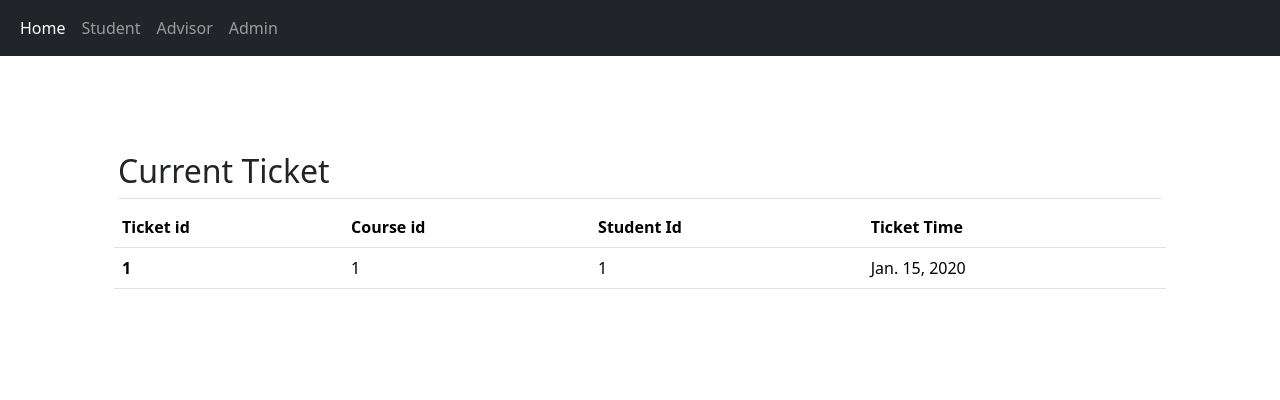
After one commit to hrcheung/KhouryCourseRegistration, a Django app: page /advisor_approve in a window 1280 px wide. The commit adds this page. Shown: the top 400 px of the page. Run offline with Django 4.2, Linux system fonts and the light colour scheme; tables that the repository leaves empty hold one stand-in row (values such as "Sample post"); some libraries are stand-ins or nearby versions.

Commit message:
show register tickets

```diff
--- /dev/null
+++ b/dbapp/api/advisorTicket.py
@@ -0,0 +1,13 @@
+from django.db import connection
+
+from dbapp.api.studentCRUD import dictfetchall
+
+def getTickets(): #this function will return all tickets
+    context = {}
+    cursor = connection.cursor()
+
+    SQL = "SELECT * FROM Registration_Ticket"
+    cursor.execute(SQL)
+    res = dictfetchall(cursor)
+    context["tickets"] = res
+    return context
--- a/dbapp/views.py
+++ b/dbapp/views.py
@@ -1,9 +1,12 @@
 from django.shortcuts import render, redirect
 from django.views.generic import TemplateView
+
+from dbapp.api.advisorTicket import getTickets
 
 from .api.class_detail import get_all_class
 from .models import Visitor
 from .api.studentCRUD import getRegisterClass, get_course_info
+
 
 
 # Create your views here.
@@ -44,3 +47,7 @@ def getRegistStudent(request, nuid):
 def get_course_detal(request, course_id):
     context = get_course_info(course_id)
     return render(request, 'course_detail.html', context)
+
+def getRegistTicket(request):
+    context=getTickets()
+    return render(request,'regist_ticket.html',context)
--- a/dbtest/urls.py
+++ b/dbtest/urls.py
@@ -28,6 +28,7 @@ urlpatterns = [
     path('student_regist', views.get_semester.as_view()),
     path('student_regist/<sem>', views.show_class),
 
-    path('class/<course_id>', views.get_course_detal)
+    path('class/<course_id>', views.get_course_detal),
+    path('advisor_approve',views.getRegistTicket)
 
 ]
--- /dev/null
+++ b/templates/regist_ticket.html
@@ -0,0 +1,84 @@
+<!DOCTYPE html>
+<html lang="en">
+{% load static %}
+<head>
+    <!-- Bootstrap core CSS -->
+    <link
+            rel='stylesheet'
+            type="text/css"
+            href="{% static '/css/bootstrap.css' %}">
+    <link
+            rel='stylesheet'
+            type="text/css"
+            href="{% static '/css/styles.css' %}">
+    <title>Khoury Registration Website</title>
+</head>
+<body>
+<nav class="navbar navbar-dark navbar-expand-lg bg-dark">
+    <div class="container-fluid">
+        <button class="navbar-toggler" type="button" data-bs-toggle="collapse" data-bs-target="#navbarSupportedContent"
+                aria-controls="navbarSupportedContent" aria-expanded="false" aria-label="Toggle navigation">
+            <span class="navbar-toggler-icon"></span>
+        </button>
+        <div class="collapse navbar-collapse" id="navbarSupportedContent">
+            <ul class="navbar-nav me-auto mb-2 mb-lg-0">
+                <li class="nav-item">
+                    <a class="nav-link active" aria-current="page" href="/">Home</a>
+                </li>
+                <li class="nav-item">
+                    <a class="nav-link" href="/student">Student</a>
+                </li>
+                <li class="nav-item">
+                    <a class="nav-link" href="/advisor">Advisor</a>
+                </li>
+                <li class="nav-item">
+                    <a class="nav-link" href="/admin">Admin</a>
+                </li>
+            </ul>
+        </div>
+    </div>
+</nav>
+
+<div class="container px-4 py-5">
+
+
+    <div class="container px-4 py-5">
+
+        <!-- Content here -->
+        <h2 class="pb-2 border-bottom">Current Ticket </h2>
+
+        <div class="row g-2">
+            <!-- {% for ticket in tickets %}
+
+            {% endfor %} -->
+
+            <table class="table table-striped">
+                <thead>
+                <tr>
+                    <th scope="col">Ticket id</th>
+                    <th scope="col">Course id</th>
+                    <th scope="col">Student Id</th>
+                    <th scope="col">Ticket Time</th>
+
+                </tr>
+                </thead>
+                <tbody>
+                <tr>
+                    {% for ticket in tickets %}
+                        <tr>
+                            <th scope="row">{{ ticket.Ticket_id }}</th>
+                            <td>{{ ticket.Course_id }}</td>
+                            <td>{{ ticket.SNuid }}</td>
+                            <td>{{ ticket.Ticket_time }}</td>
+
+                        </tr>
+                    {% endfor %}
+                </tbody>
+            </table>
+        </div>
+    </div>
+
+</div>
+
+</body>
+</html>
```
Also changed, not shown: templates/advisor_main.html (+3 -4 lines), 1 other file.
